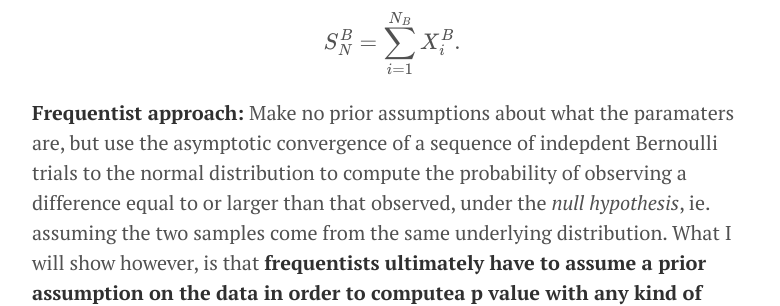
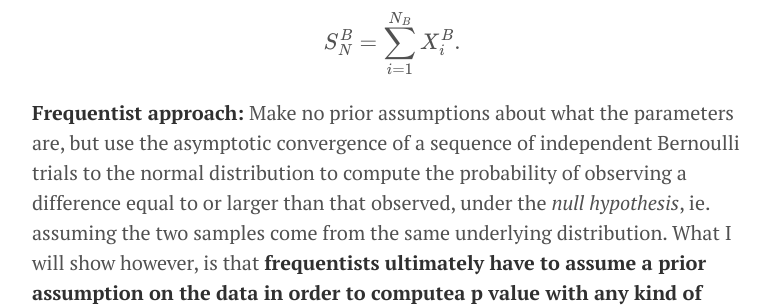
Before and after one commit to doriang102/doriang102.github.io, a Jekyll site: the page built from _posts/2017-05-28-hypothesis-testing.md, in a window 1280 px wide and 900 px high, scrolled down 698 px. Shown: the part 161-467 px from the top of the window, without its empty margins (248-1028 px from the left). Built offline with Jekyll 4.4.1, drawn with Linux system fonts in a browser that asks for light colours; our own code applies the rules of GitHub Pages for plain Markdown files; formulas are drawn with MathJax 3.

Commit message:
Create 2017-05-28-hypothesis-testing.md

```diff
--- a/_posts/2017-05-28-hypothesis-testing.md
+++ b/_posts/2017-05-28-hypothesis-testing.md
@@ -15,7 +15,7 @@ $$
 
 
 
-**Frequentist approach:** Make no prior assumptions about what the paramaters are, but use the asymptotic convergence of a sequence of indepdent Bernoulli trials to the normal distribution to compute the probability of observing a difference equal to or larger than that observed, under the *null hypothesis*, ie. assuming the two samples come from the same underlying distribution. What I will show however, is that **frequentists ultimately have to assume a prior assumption on the data in order to computea p value with any kind of asymptotic certainty**. I'm not sure I've seen this emphasized in the literature, so I want to bring it to people's attention here.
+**Frequentist approach:** Make no prior assumptions about what the parameters are, but use the asymptotic convergence of a sequence of independent Bernoulli trials to the normal distribution to compute the probability of observing a difference equal to or larger than that observed, under the *null hypothesis*, ie. assuming the two samples come from the same underlying distribution. What I will show however, is that **frequentists ultimately have to assume a prior assumption on the data in order to computea p value with any kind of asymptotic certainty**. I'm not sure I've seen this emphasized in the literature, so I want to bring it to people's attention here.
 
 **Bayesian approach:** Given a prior distribution on the possible means, update the posteriors based on Bayes formula, and compute the proabbility that $$p_1 > p_2$$ over the range of all possible values of $$p_R$$ and $$p_B$$ (ie. don't  just assume there is one fixed value). The only criticism I've seen of this method is the assumption of a prior, however, as we will see, the frequentists also make this assumption if they want to have a correctly evaluated p value.
 
```
